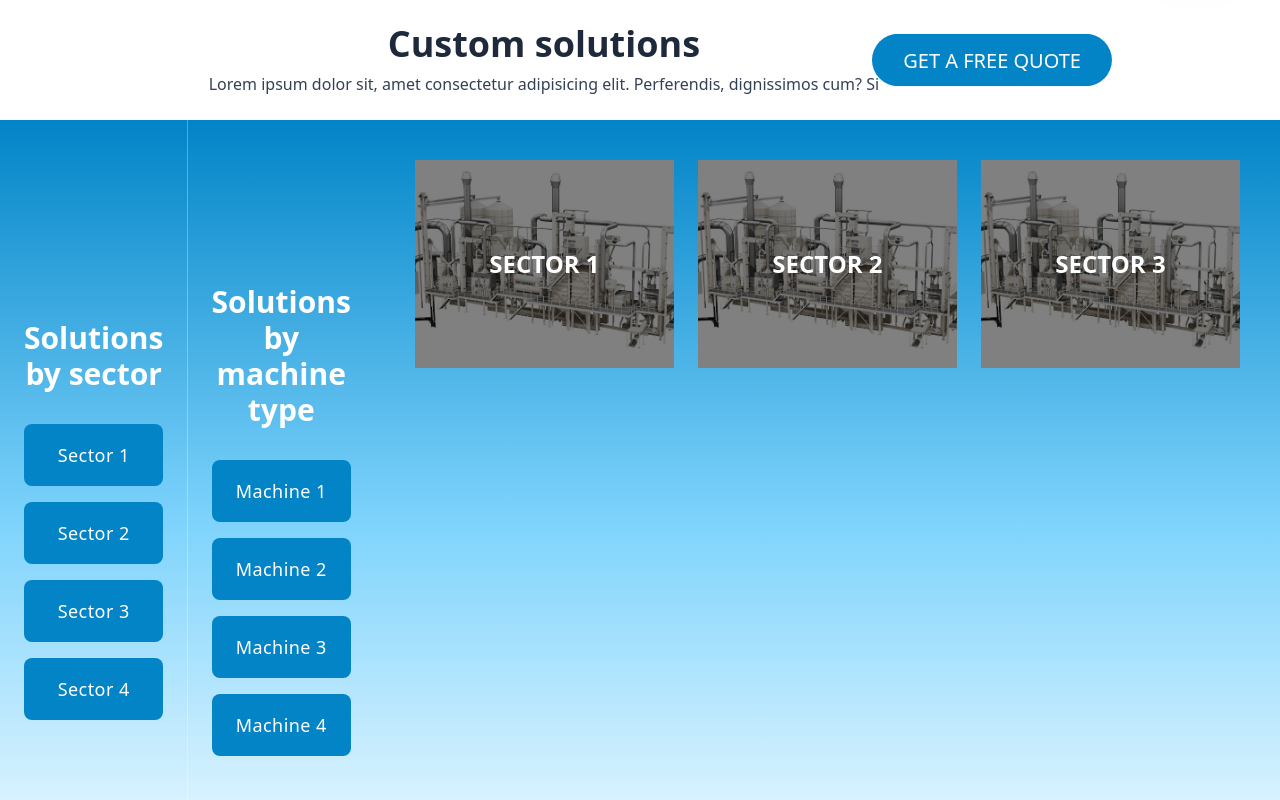
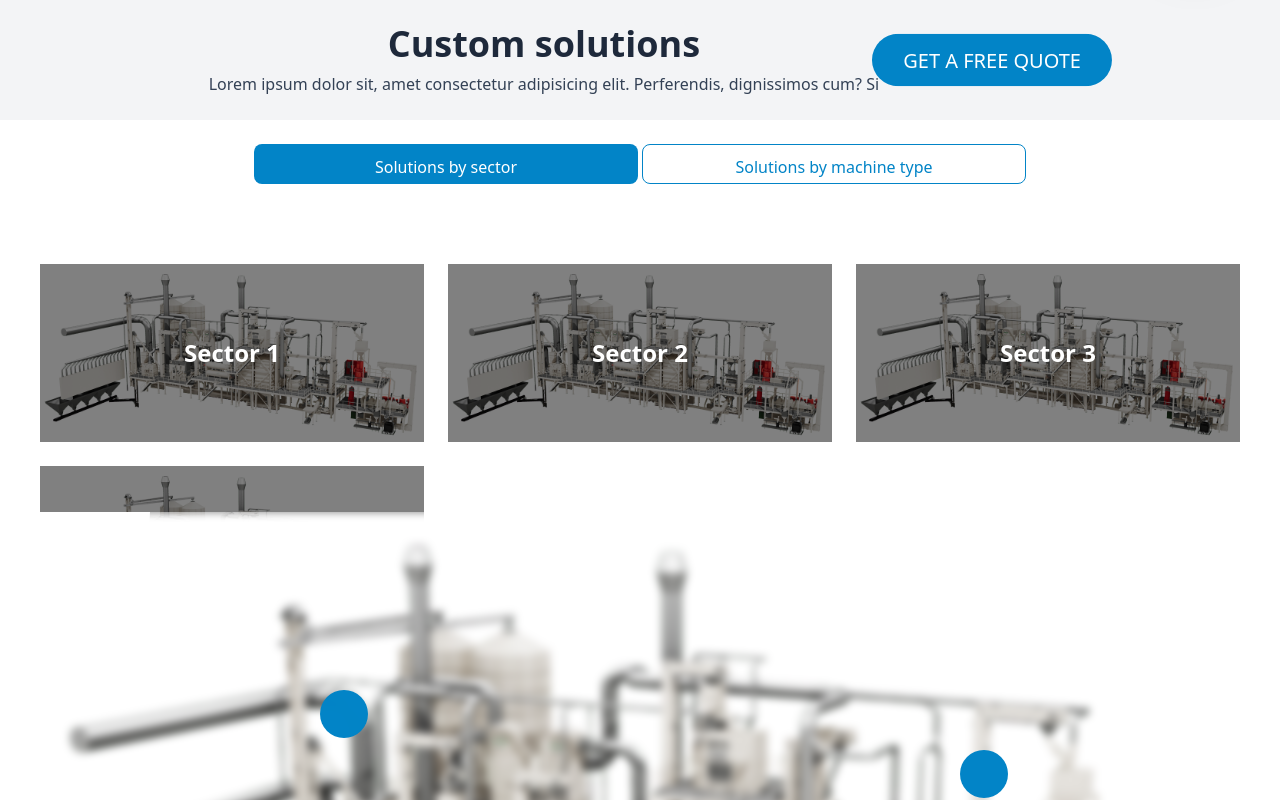
Before and after one commit to facundolgomez/PARKE-Landing-Page-React, a React (Vite) app: page / in a window 1280 px wide. Shown: the part 800-1600 px from the top of the page. Built offline with nearby package versions, Linux system fonts and the light colour scheme.

Commit message:
translating components

```diff
--- a/src/components/dashboard/Dashboard.jsx
+++ b/src/components/dashboard/Dashboard.jsx
@@ -9,8 +9,8 @@ const Dashboard = () => {
   const [direction, setDirection] = useState("right");
   const [mousePosition, setMousePosition] = useState({ x: 0, y: 0 });
   const [activePopup, setActivePopup] = useState(null);
+  const [activeTab, setActiveTab] = useState("sectores");
   const { t } = useTranslation();
-  const [activeTab, setActiveTab] = useState("sectores");
 
   const textos = [
     t("home.homeCarousel.text1"),
@@ -63,7 +63,14 @@ const Dashboard = () => {
   };
 
   // ------------------------------------------------------------------------------------------------
-
+  const sectors = t(
+    "home.customSolutions.typeOfSolution.solutionsByIndustry.items",
+    { returnObjects: true }
+  );
+  const machines = t(
+    "home.customSolutions.typeOfSolution.solutionsByMachineType.items",
+    { returnObjects: true }
+  );
   return (
     <>
       <div className="dashboard-container relative w-full h-[500px] sm:h-[600px] md:h-[700px] lg:h-screen">
@@ -158,7 +165,7 @@ const Dashboard = () => {
           </button>
         </div>
       </div>
-      <div className="w-full bg-white p-4 flex justify-center items-center h-30">
+      <div className="w-full bg-gray-100 p-4 flex justify-center items-center h-30">
         <div className="flex flex-col md:flex-row justify-between items-center w-full max-w-4xl">
           {/* Contenido de texto */}
           <div className="flex-1 text-center md:text-left">
@@ -176,131 +183,67 @@ const Dashboard = () => {
           </button>
         </div>
       </div>
-
-      <div className="flex flex-col lg:flex-row h-screen bg-gradient-to-t from-white via-sky-300 to-sky-600 text-white">
-        {/* Sección izquierda */}
-        <div className="flex-1 flex flex-col justify-center items-center p-4 sm:p-6">
-          <h1 className="text-2xl sm:text-3xl font-bold mb-6 sm:mb-8 text-center">
-            {t("home.customSolutions.typeOfSolution.solutionsByIndustry.title")}
-          </h1>
-          <ul className="w-full max-w-sm space-y-4">
-            {t(
-              "home.customSolutions.typeOfSolution.solutionsByIndustry.items",
-              {
-                returnObjects: true,
-              }
-            ).map((industria, index) => (
-              <li key={index}>
-                <button className="w-full rounded-lg bg-sky-600 py-3 sm:py-4 text-sm sm:text-lg font-medium tracking-wide backdrop-blur-md transition hover:bg-white/20 hover:scale-105 focus:outline-none focus:ring-4 focus:ring-white/30">
-                  {industria}
+      <div>
+        {/* Botones */}
+        <div className="w-full h-20 flex justify-center gap-1 mt-4">
+          <button
+            className={`h-10 w-96 ${
+              activeTab === "sectores"
+                ? "bg-sky-600 text-white"
+                : "bg-white text-sky-600 border-sky-600"
+            }`}
+            onClick={() => handleClick("sectores")}
+          >
+            {t("home.customSolutions.solutionsBySectorButton")}
           </button>
-              </li>
-            ))}
-          </ul>
-        </div>
-
-        {/* Separador */}
-        <div className="hidden lg:block h-full w-0.5 bg-white/30"></div>
-
-        {/* Sección derecha */}
-        <div className="flex-1 flex flex-col justify-center items-center p-4 sm:p-6">
-          <h1 className="text-2xl sm:text-3xl font-bold mb-6 sm:mb-8 text-center">
-            {t(
-              "home.customSolutions.typeOfSolution.solutionsByMachineType.title"
-            )}
-          </h1>
-          <ul className="w-full max-w-sm space-y-4">
-            {t(
-              "home.customSolutions.typeOfSolution.solutionsByMachineType.items",
-              {
-                returnObjects: true,
-              }
-            ).map((maquina, index) => (
-              <li key={index}>
-                <button className="w-full rounded-lg bg-sky-600 py-3 sm:py-4 text-sm sm:text-lg font-medium tracking-wide backdrop-blur-md transition hover:bg-white/20 hover:scale-105 focus:outline-none focus:ring-4 focus:ring-white/30">
-                  {maquina}
+          <button
+            className={`h-10 w-96 ${
+              activeTab === "maquinas"
+                ? "bg-sky-600 text-white"
+                : "bg-white text-sky-600 border-sky-600"
+            }`}
+            onClick={() => handleClick("maquinas")}
+          >
+            {t("home.customSolutions.solutionsByMachineTypeButton")}
           </button>
-              </li>
-            ))}
-          </ul>
         </div>
 
         {/* Condicionalmente renderiza los grids según el estado */}
         {activeTab === "sectores" ? (
           <div className="grid grid-cols-3 gap-4 h-72 p-10">
-            <div className="bg-blue-300 text-center w-full relative">
+            {sectors.map((sector, index) => (
+              <div
+                key={index}
+                className="bg-blue-300 text-center w-full relative"
+              >
                 <img
                   src="/img/imagen1.jpg"
                   alt=""
                   className="object-cover w-full h-full brightness-50"
                 />
                 <div className="absolute top-0 left-0 right-0 bottom-0 flex justify-center items-center text-white text-2xl font-bold">
-                SECTOR 1
+                  {sector}
                 </div>
               </div>
-            <div className="bg-blue-300 text-center w-full relative">
+            ))}
+          </div>
+        ) : (
+          <div className="grid grid-cols-4 gap-4 h-72 p-10">
+            {machines.map((machine, index) => (
+              <div
+                key={index}
+                className="bg-blue-300 text-center w-full relative"
+              >
                 <img
                   src="/img/imagen1.jpg"
                   alt=""
                   className="object-cover w-full h-full brightness-50"
                 />
                 <div className="absolute top-0 left-0 right-0 bottom-0 flex justify-center items-center text-white text-2xl font-bold">
-                SECTOR 2
+                  {machine}
                 </div>
               </div>
-            <div className="bg-blue-300 text-center w-full relative">
-              <img
-                src="/img/imagen1.jpg"
-                alt=""
-                className="object-cover w-full h-full brightness-50"
-              />
-              <div className="absolute top-0 left-0 right-0 bottom-0 flex justify-center items-center text-white text-2xl font-bold">
-                SECTOR 3
-              </div>
-            </div>
-          </div>
-        ) : (
-          <div className="grid grid-cols-4 gap-4 h-72 p-10">
-            <div className="bg-blue-300 text-center w-full relative">
-              <img
-                src="/img/imagen1.jpg"
-                alt=""
-                className="object-cover w-full h-full brightness-50"
-              />
-              <div className="absolute top-0 left-0 right-0 bottom-0 flex justify-center items-center text-white text-2xl font-bold">
-                MAQUINA 1
-              </div>
-            </div>
-            <div className="bg-blue-300 text-center w-full relative">
-              <img
-                src="/img/imagen1.jpg"
-                alt=""
-                className="object-cover w-full h-full brightness-50"
-              />
-              <div className="absolute top-0 left-0 right-0 bottom-0 flex justify-center items-center text-white text-2xl font-bold">
-                MAQUINA 2
-              </div>
-            </div>
-            <div className="bg-blue-300 text-center w-full relative">
-              <img
-                src="/img/imagen1.jpg"
-                alt=""
-                className="object-cover w-full h-full brightness-50"
-              />
-              <div className="absolute top-0 left-0 right-0 bottom-0 flex justify-center items-center text-white text-2xl font-bold">
-                MAQUINA 3
-              </div>
-            </div>
-            <div className="bg-blue-300 text-center w-full relative">
-              <img
-                src="/img/imagen1.jpg"
-                alt=""
-                className="object-cover w-full h-full brightness-50"
-              />
-              <div className="absolute top-0 left-0 right-0 bottom-0 flex justify-center items-center text-white text-2xl font-bold">
-                MAQUINA 4
-              </div>
-            </div>
+            ))}
           </div>
         )}
       </div>
--- a/src/components/whatsappButton/WhatsAppButton.jsx
+++ b/src/components/whatsappButton/WhatsAppButton.jsx
@@ -25,7 +25,7 @@ const WhatsAppButton = () => {
         className="fixed bottom-4 right-40 sm:bottom-8 sm:right-8 md:bottom-12 md:right-40 text-white bg-sky-500 rounded hover:bg-blue-700 p-3 sm:p-5 border-hidden shadow-lg transition-transform transform hover:scale-125 z-50 animate-bounce md:text-lg lg:text-xl "
         onClick={() => setIsOpen(true)}
       >
-        {t("home.fixedButton")}
+        {t("home.fixedButton.text")}
       </button>
 
       {/* Modal */}
@@ -39,10 +39,10 @@ const WhatsAppButton = () => {
               ✕
             </button>
             <h2 className="text-xl font-bold flex justify-center items-center">
-              ¡CONTACTANOS!
+              {t("home.fixedButton.modal.title")}
             </h2>
             <p className="mt-4 flex justify-center items-center">
-              Elija un medio de contacto.
+              {t("home.fixedButton.modal.subtitle")}
             </p>
             <div className="flex flex-col">
               <button
@@ -52,7 +52,7 @@ const WhatsAppButton = () => {
                   setIsOpen(false);
                 }}
               >
-                Formulario de Contacto
+                {t("home.fixedButton.modal.contactFormButton")}
               </button>
 
               <button className="mt-6 px-4 py-2 text-white bg-green-500 hover:bg-green-600">
@@ -61,7 +61,7 @@ const WhatsAppButton = () => {
                   href="https://wa.me/3413708391"
                   target="_blank"
                 >
-                  WhatsApp
+                  {t("home.fixedButton.modal.whatsappButton")}
                 </a>
               </button>
             </div>
```
Lines whose indentation alone changed are shown as unchanged.
